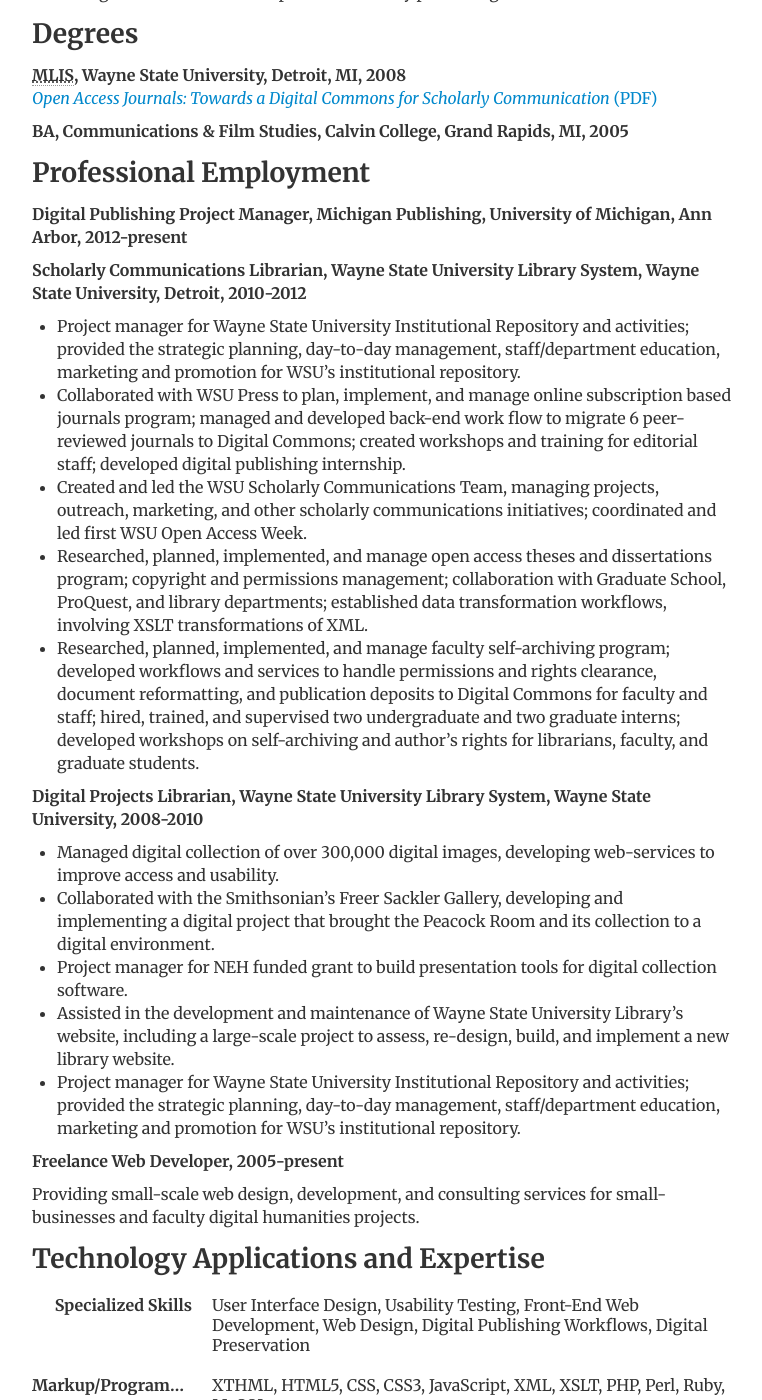
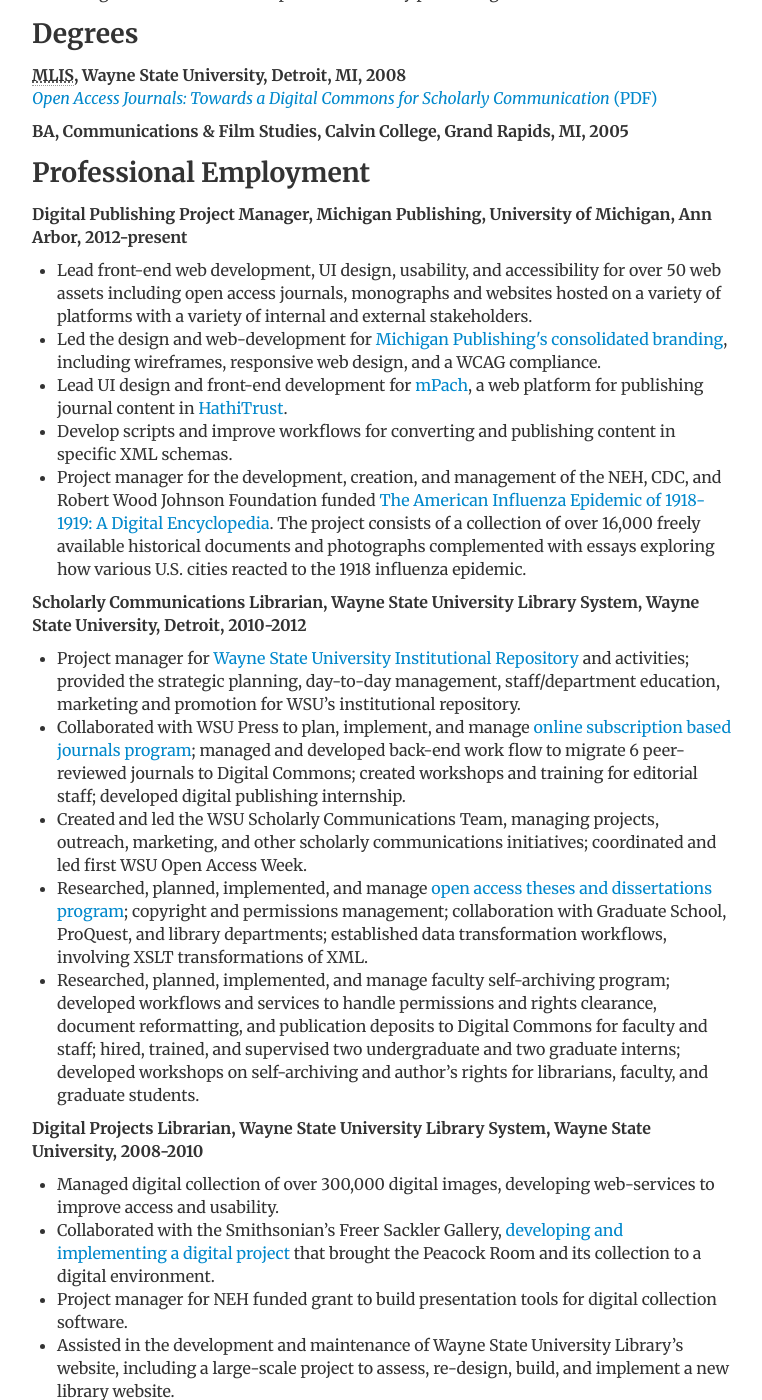
Before and after one commit to jmcglone/jmcglone.github.io, a Jekyll site: the page built from cv/index.html, in a window 1280 px wide and 1400 px high, scrolled down 410 px. Shown: the whole window, without its empty margins (258-1020 px from the left). Built offline with Jekyll 4.4.1, drawn with Linux system fonts in a browser that asks for light colours; nearby versions of some CDN libraries; some of the changed text lies outside the part shown.

Commit message:
updated cv and other files

```diff
--- a/cv/index.html
+++ b/cv/index.html
@@ -8,7 +8,7 @@
 contact: passive
 ---
 <div class="cv">
-	<a href="/files/#" class="btn btn-inverse pull-right" title="Download CV as PDF">Download CV</a>
+	<a href="/files/McGlone-CV.pdf" class="btn btn-inverse pull-right" title="Download CV as PDF">Download CV</a>
 				<h1>Jonathan McGlone</h1>
 				<address>
 				<strong>University of Michigan Libraries</strong><br>
@@ -23,33 +23,40 @@
 
 				<h2>Degrees</h2>
 				<p><strong><abbr title="Masters of Library and Information Science">MLIS</abbr>, Wayne State University, Detroit, MI, 2008</strong><br>
-				<a href="/files/#"><em>Open Access Journals: Towards a Digital Commons for Scholarly Communication</em> (PDF)</a></p>
+				<a href="/files/McGlone-OpenAccessJournals-2008.pdf" title="Open Access Journals: Towards a Digital Commons for Scholarly Communication"><em>Open Access Journals: Towards a Digital Commons for Scholarly Communication</em> (PDF)</a></p>
 
 				<p><strong>BA, Communications &amp; Film Studies, Calvin College, Grand Rapids, MI, 2005</strong></p>
 
 				<h2>Professional Employment</h2>
 				<p><strong>Digital Publishing Project Manager, Michigan Publishing, University of Michigan, Ann Arbor, 2012-present</strong></p>
+				<ul>
+				<li>Lead front-end web development, UI design, usability, and accessibility for over 50 web assets including open access journals, monographs and websites hosted on a variety of platforms with a variety of internal and external stakeholders.</li>
+				<li>Led the design and web-development for <a href="http://www.publishing.umich.edu" title="Michigan Publishing">Michigan Publishing's consolidated branding</a>, including wireframes, responsive web design, and a WCAG compliance.</li>
+				<li>Lead UI design and front-end development for <a href="http://www.hathitrust.org/mpach" title="mPach">mPach</a>, a web platform for publishing journal content in <a href="http://www.hathitrust.org" title="HathiTrust">HathiTrust</a>.</li>
+				<li>Develop scripts and improve workflows for converting and publishing content in specific XML schemas.</li>
+				<li>Project manager for the development, creation, and management of the NEH, CDC, and Robert Wood Johnson Foundation funded <a href="http://www.influenzaarchive.org" title="The American Influenza Epidemic of 1918-1919: A Digital Encyclopedia">The American Influenza Epidemic of 1918-1919: A Digital Encyclopedia</a>. The project consists of a collection of over 16,000 freely available historical documents and photographs complemented with essays exploring how various U.S. cities reacted to the 1918 influenza epidemic.</li>
+				</ul>
 
 				<p><strong>Scholarly Communications Librarian, Wayne State University Library System, Wayne State University, Detroit, 2010-2012</strong></p>
 				<ul>
-					<li>Project manager for Wayne State University Institutional Repository and activities; provided the strategic planning, day-to-day management, staff/department education, marketing and promotion for WSU’s institutional repository.</li>
-					<li>Collaborated with WSU Press to plan, implement, and manage online subscription based journals program; managed and developed back-end work flow to migrate 6 peer-reviewed journals to Digital Commons; created workshops and training for editorial staff; developed digital publishing internship.</li>
+					<li>Project manager for <a href="http://digitalcommons.wayne.edu" title="DigitalCommons@WSU">Wayne State University Institutional Repository</a> and activities; provided the strategic planning, day-to-day management, staff/department education, marketing and promotion for WSU’s institutional repository.</li>
+					<li>Collaborated with WSU Press to plan, implement, and manage <a href="http://digitalcommons.wayne.edu/wsupress/" title="WSU Press Journals">online subscription based journals program</a>; managed and developed back-end work flow to migrate 6 peer-reviewed journals to Digital Commons; created workshops and training for editorial staff; developed digital publishing internship.</li>
 					<li>Created and led the WSU Scholarly Communications Team, managing projects, outreach, marketing, and other scholarly communications initiatives; coordinated and led first WSU Open Access Week.</li>
-					<li>Researched, planned, implemented, and manage open access theses and dissertations program; copyright and permissions management; collaboration with Graduate School, ProQuest, and library departments; established data transformation workflows, involving XSLT transformations of XML.</li>
+					<li>Researched, planned, implemented, and manage <a href="http://digitalcommons.wayne.edu/etds/" title="ETDs@WSU">open access theses and dissertations program</a>; copyright and permissions management; collaboration with Graduate School, ProQuest, and library departments; established data transformation workflows, involving XSLT transformations of XML.</li>
 					<li>Researched, planned, implemented, and manage faculty self-archiving program; developed workflows and services to handle permissions and rights clearance, document reformatting, and publication deposits to Digital Commons for faculty and staff; hired, trained, and supervised two undergraduate and two graduate interns; developed workshops on self-archiving and author’s rights for librarians, faculty, and graduate students.</li>
 				</ul>
 
 				<p><strong>Digital Projects Librarian, Wayne State University Library System, Wayne State University, 2008-2010</strong></p>
 				<ul>
 					<li>Managed digital collection of over 300,000 digital images, developing web-services to improve access and usability.</li>
-					<li>Collaborated with the Smithsonian’s Freer Sackler Gallery, developing and implementing a digital project that brought the Peacock Room and its collection to a digital environment.</li>
+					<li>Collaborated with the Smithsonian’s Freer Sackler Gallery, <a href="http://peacockroom.wayne.edu/" title="Story of the Beautiful">developing and implementing a digital project</a> that brought the Peacock Room and its collection to a digital environment.</li>
 					<li>Project manager for NEH funded grant to build presentation tools for digital collection software.</li>
 					<li>Assisted in the development and maintenance of Wayne State University Library’s website, including a large-scale project to assess, re-design, build, and implement a new library website.</li>
 					<li>Project manager for Wayne State University Institutional Repository and activities; provided the strategic planning, day-to-day management, staff/department education, marketing and promotion for WSU’s institutional repository.</li>
 				</ul>
 
 				<p><strong>Freelance Web Developer, 2005-present</strong></p>
-					<p>Providing small-scale web design, development, and consulting services for small-businesses and faculty digital humanities projects.</p>
+					<p>Providing small-scale web design, development, and consulting services for publishers, academic digital humanities projects, and other digital publishing ventures.</p>
 
 				<h2>Technology Applications and Expertise</h2>
 					<dl class="dl-horizontal">
@@ -75,27 +82,27 @@
 				<h2>Presentations and Publications</h2>
 					<p><strong>McGlone, J.</strong> (Forthcoming). Looking under the hood: A view of digital projects librarianship. In R. Befus and J. Wurm (Eds.), <em>Emerging Roles in Academic Libraries</em>. Jefferson, NC: MacFarland Press.</p>
 
-					<p><strong>McGlone, J.</strong> (2013). Preserving and Publishing Digital Content Using XML Workflows. In A.P. Brown (Ed.), <em>The Library Publishing Toolkit</em> (pp. 97-108). Geneseo, NY: IDS Project Press. Chapter available at: <a href="http://hdl.handle.net/2027.42/99563">http://hdl.handle.net/2027.42/99563</a>. Volume available at: <a href="http://opensuny.org/omp/index.php/IDSProject/catalog/book/25">http://opensuny.org/omp/index.php/IDSProject/catalog/book/25</a>.
+					<p><strong>McGlone, J.</strong> (2013). Preserving and Publishing Digital Content Using XML Workflows. In A.P. Brown (Ed.), <em>The Library Publishing Toolkit</em> (pp. 97-108). Geneseo, NY: IDS Project Press. Chapter available at: <a href="http://hdl.handle.net/2027.42/99563" title="Preserving and Publishing Digital Content Using XML Workflows">http://hdl.handle.net/2027.42/99563</a>. Volume available at: <a href="http://opensuny.org/omp/index.php/IDSProject/catalog/book/25" title="he Library Publishing Toolkit">http://opensuny.org/omp/index.php/IDSProject/catalog/book/25</a>.
 
 					<p>Charbonneau, D. and <strong>McGlone, J.</strong> (2013). Faculty experiences with the National Institutes of Health (NIH) public access policy, compliance issues, and copyright practices. <em>Journal of the Medical Library Association, 101</em> (1), 21-25, <a href="http://dx.doi.org/10.3163%2F1536-5050.101.1.004" title="Faculty experiences with the National Institutes of Health (NIH) public access policy, compliance issues, and copyright practices">http://dx.doi.org/10.3163%2F1536-5050.101.1.004</a>.</p>
 
 					<p><strong>Detroit, MI. Conference Panelist.</strong> <em>Michigan Library Association Annual Conference</em>. "Scholarly Communication Success: Librarians at the Forefront of Scholarly Communication and Digital Publishing Efforts," November 2012. Presented with Meredith Kahn and Meghan Finch.</p>
 
-					<p><strong>Rochester, MI. Conference Co-Presenter.</strong> <em>E-Cornucopia 2011: The Open Digital University, Oakland University</em>, “Scholarly Communications@WSU: Roadmap to Success,” May 2011. Presented with Suzan Alteri. Available at: </p>
+					<p><strong>Rochester, MI. Conference Co-Presenter.</strong> <em>E-Cornucopia 2011: The Open Digital University, Oakland University</em>, “Scholarly Communications@WSU: Roadmap to Success,” May 2011. Presented with Suzan Alteri. Available at: <a href="http://digitalcommons.wayne.edu/libsp/48/" title="Scholarly Communications@WSU: Roadmap to Success">http://digitalcommons.wayne.edu/libsp/48/</a>.</p>
 
 					<p><strong>West Lafayette, IN. Invited Panelist.</strong> <em>IMLS Workshop, Library-Based Publishing: Strategies for Success, Organization and Collaboration Panel, Purdue University</em>, “WSU Libraries & WSU Press: E-Journals Collaboration,” May 2011.</p>
 
 					<p><strong>Detroit, MI.  Invited Presenter.</strong>  <em>Digital Humanities Collaboratory, Wayne State University</em>, “Preserving Access in the Humanities: Open Access and the Digital Commons,” March 2011.</p>
 
-					<p><strong>Grand Rapids, MI.  Invited Presenter.</strong>  <em>Michigan Academic Libraries Council Spring Meeting</em>. “Choosing and Using DigitalCommons@WSU: Preserving Wayne State University's Scholarly Output,” March 2011. Available at: <a href="http://digitalcommons.wayne.edu/libsp/42/" title="Choosing and Using DigitalCommons@WSU: Preserving Wayne State University's Scholarly Output">http://digitalcommons.wayne.edu/libsp/42/</a></p>
+					<p><strong>Grand Rapids, MI.  Invited Presenter.</strong>  <em>Michigan Academic Libraries Council Spring Meeting</em>. “Choosing and Using DigitalCommons@WSU: Preserving Wayne State University's Scholarly Output,” March 2011. Available at: <a href="http://digitalcommons.wayne.edu/libsp/42/" title="Choosing and Using DigitalCommons@WSU: Preserving Wayne State University's Scholarly Output">http://digitalcommons.wayne.edu/libsp/42/</a>.</p>
 
-					<p><strong>Traverse City, MI.  Conference Co-Presenter.</strong>  <em>Michigan Library Association Annual Conference.</em> “After Digitization: Tools and Ideas for Improving Digital Collection Services,” November 2010. Presented with Adrienne Aluzzo. Available at: <a href="http://digitalcommons.wayne.edu/libsp/38/" title="After Digitization: Tools and Ideas for Improving Digital Collection Services">http://digitalcommons.wayne.edu/libsp/38/</a></p>
+					<p><strong>Traverse City, MI.  Conference Co-Presenter.</strong>  <em>Michigan Library Association Annual Conference.</em> “After Digitization: Tools and Ideas for Improving Digital Collection Services,” November 2010. Presented with Adrienne Aluzzo. Available at: <a href="http://digitalcommons.wayne.edu/libsp/38/" title="After Digitization: Tools and Ideas for Improving Digital Collection Services">http://digitalcommons.wayne.edu/libsp/38/</a>.</p>
 
 					<p><strong>Atlanta, GA.  Conference Co-Presenter.</strong> <em>Library Information and Technology Association (LITA) National Conference.</em> “DLO to Go: Fostering Instructional Use of New Media,” October 2010. Presented with Nardina N. Mein and Joshua Neds-Fox.</p>
 
-					<p><strong>Baltimore, MD.  Conference Co-Presenter.</strong> Coalition for Networked Information (CNI) Spring Members Meeting. “DLO to Go: Fostering Instructional use of New Media,” March 2010. Presented with Sandra Yee, Nardina N. Mein, and Joshua Neds-Fox. Available at: <a href="http://digitalcommons.wayne.edu/libsp/14/">http://digitalcommons.wayne.edu/libsp/14/</a></p>
+					<p><strong>Baltimore, MD.  Conference Co-Presenter.</strong> Coalition for Networked Information (CNI) Spring Members Meeting. “DLO to Go: Fostering Instructional use of New Media,” March 2010. Presented with Sandra Yee, Nardina N. Mein, and Joshua Neds-Fox. Available at: <a href="http://digitalcommons.wayne.edu/libsp/14/">http://digitalcommons.wayne.edu/libsp/14/</a>.</p>
 
-					<p>Mein, N.N., Klein, J., Aluzzo, A., Armstrong, A., Decker, M., <strong>McGlone, J.</strong>, Neds-Fox, J. (2009). Digital learning and development environment: NEH white paper. WSU Library Scholarly Publications. Paper 43. Available at: <a href="http://digitalcommons.wayne.edu/libsp/43">http://digitalcommons.wayne.edu/libsp/43</a></p>
+					<p>Mein, N.N., Klein, J., Aluzzo, A., Armstrong, A., Decker, M., <strong>McGlone, J.</strong>, Neds-Fox, J. (2009). Digital learning and development environment: NEH white paper. WSU Library Scholarly Publications. Paper 43. Available at: <a href="http://digitalcommons.wayne.edu/libsp/43">http://digitalcommons.wayne.edu/libsp/43</a>.</p>
 
 					<p><strong>Detroit, MI.  Invited Presenter.</strong> Detroit Area Library Network (DALNET). “Digital Commons@WSU: Recommendations on IR Software and Implementation,” April 2009.</p>
 
@@ -105,7 +112,7 @@
 				<ul class="unstyled">
 				<li>Managing Editor, <a href="http://www.journalofelectronicpublishing.org" title="the Journal of Electronic Publishing">the Journal of Electronic Publishing</a> 2013-present</li>
 				<li>MLibrary Open Access Committee 2013-present</li>
-				<li><a href="www.digitalpreservation.gov/ndsa" title="National Digital Stewardship Alliance">National Digital Stewardship Alliance</a>, Content Working Group 2012-present</li>
+				<li><a href="http://www.digitalpreservation.gov/ndsa" title="National Digital Stewardship Alliance">National Digital Stewardship Alliance</a>, Content Working Group 2012-present</li>
 				<li>WSU Graduate Council 2011-2012</li>
 				<li>WSU Digital Humanities Collaboratory 2010-2012</li>
 				<li>Michigan Library Association Web Advisory Committee 2010-2012</li>
```
Also changed, not shown: other parts of cv/index.html (+1 -1 lines), 1 other file.
